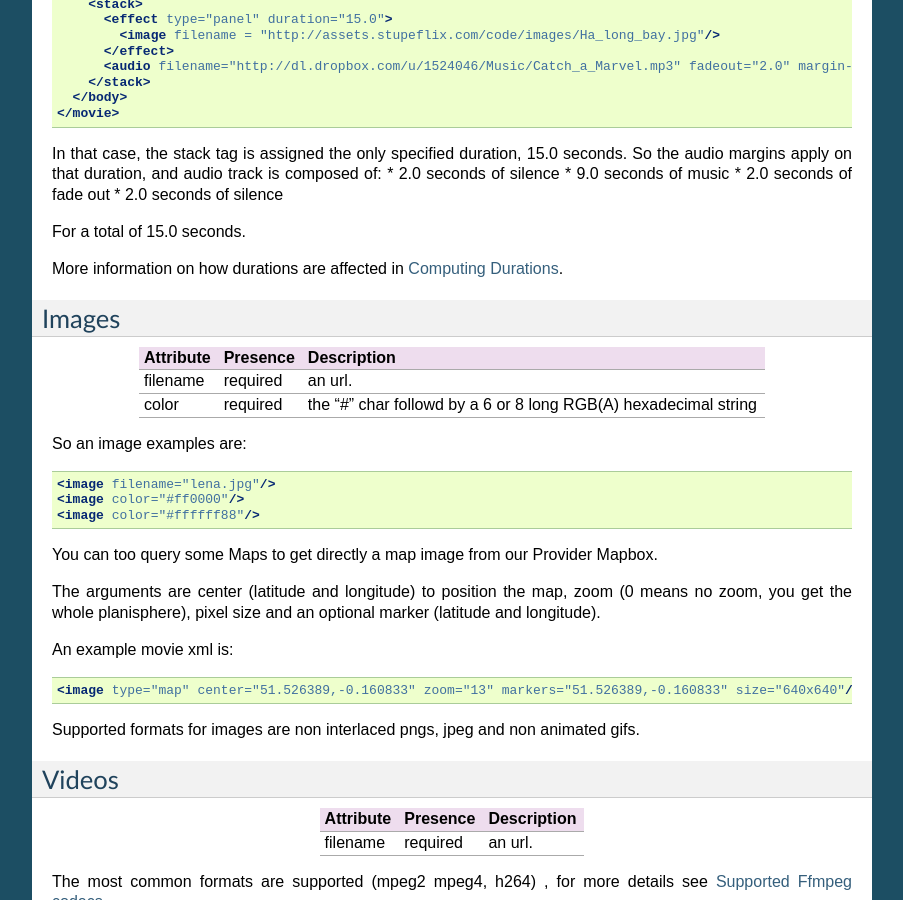
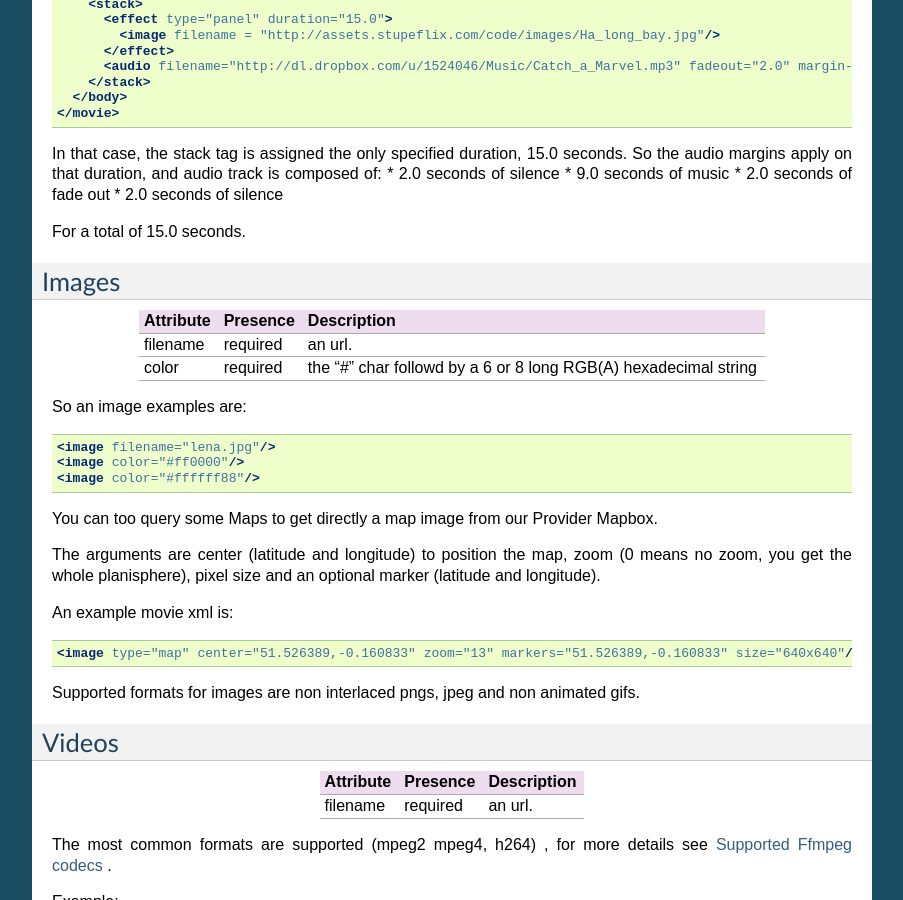
Before and after one commit to Stupeflix/stupeflix-sxml-doc, a Sphinx documentation site: the page built from docs/language.rst, in a window 1280 px wide and 900 px high, scrolled down 2406 px. Shown: the whole window, without its empty margins (198-1101 px from the left). Built offline with Sphinx 7.4.7, drawn with Linux system fonts in a browser that asks for light colours.

Commit message:
removed old wiki link

```diff
--- a/docs/language.rst
+++ b/docs/language.rst
@@ -143,7 +143,6 @@ In that case, the stack tag is assigned the only specified duration, 15.0 second
 
 For a total of 15.0 seconds.
 
-More information on how durations are affected in `Computing Durations <http://wiki.stupeflix.com/doku.php?id=computingdurations>`_.
 
 Images
 ------
```
